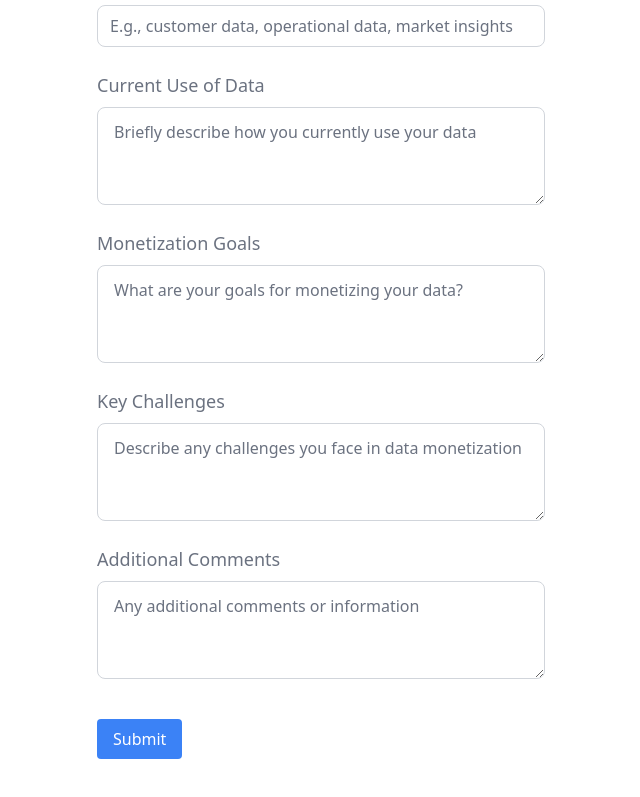
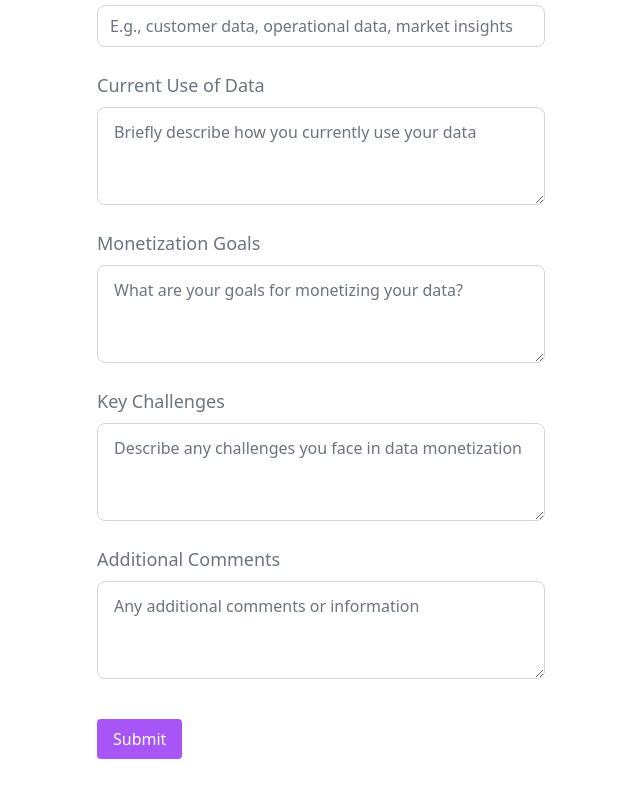
Before and after one commit to declaredata/marketing, a website: page src/request/index.html in a window 1280 px wide. Shown: the part 599-1396 px from the top of the page, without its empty margins (319-959 px from the left). Drawn offline with Linux system fonts and the light colour scheme.

Commit message:
update button style

```diff
--- a/src/request/index.html
+++ b/src/request/index.html
@@ -159,7 +159,7 @@
 
 <input type="hidden" name="_subject" id="email-subject" value="Free Data Review Intake Form">
 </fieldset>
-<button type="submit" class="mt-4 px-4 py-2 bg-blue-500 text-white rounded hover:bg-blue-700">Submit</button>
+<button type="submit" class="mt-4 px-4 py-2 bg-purple-500 text-white rounded hover:bg-purple-700">Submit</button>
 </form>
 </div>
 </section>
```
Also changed, not shown: src/styles.css.
